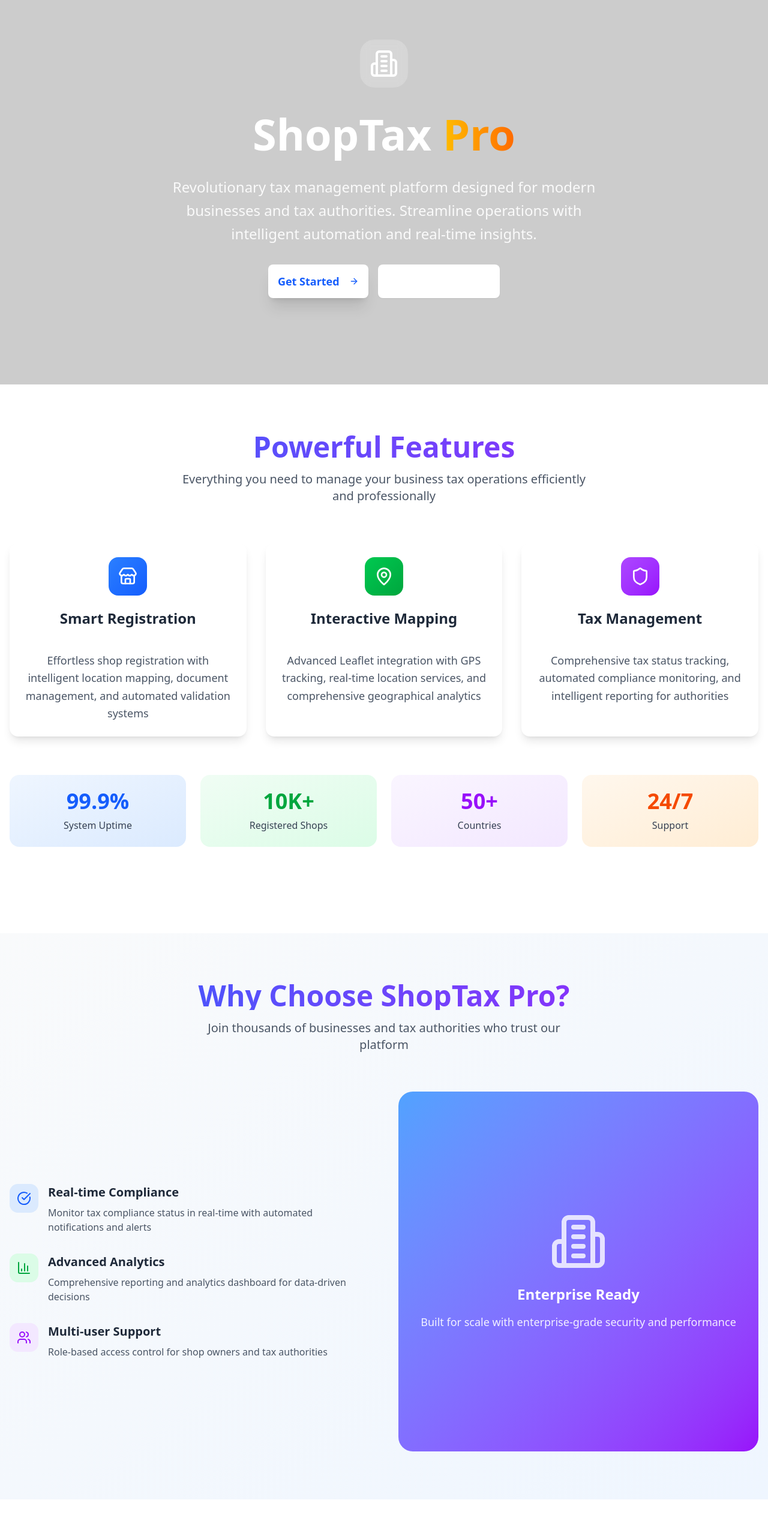
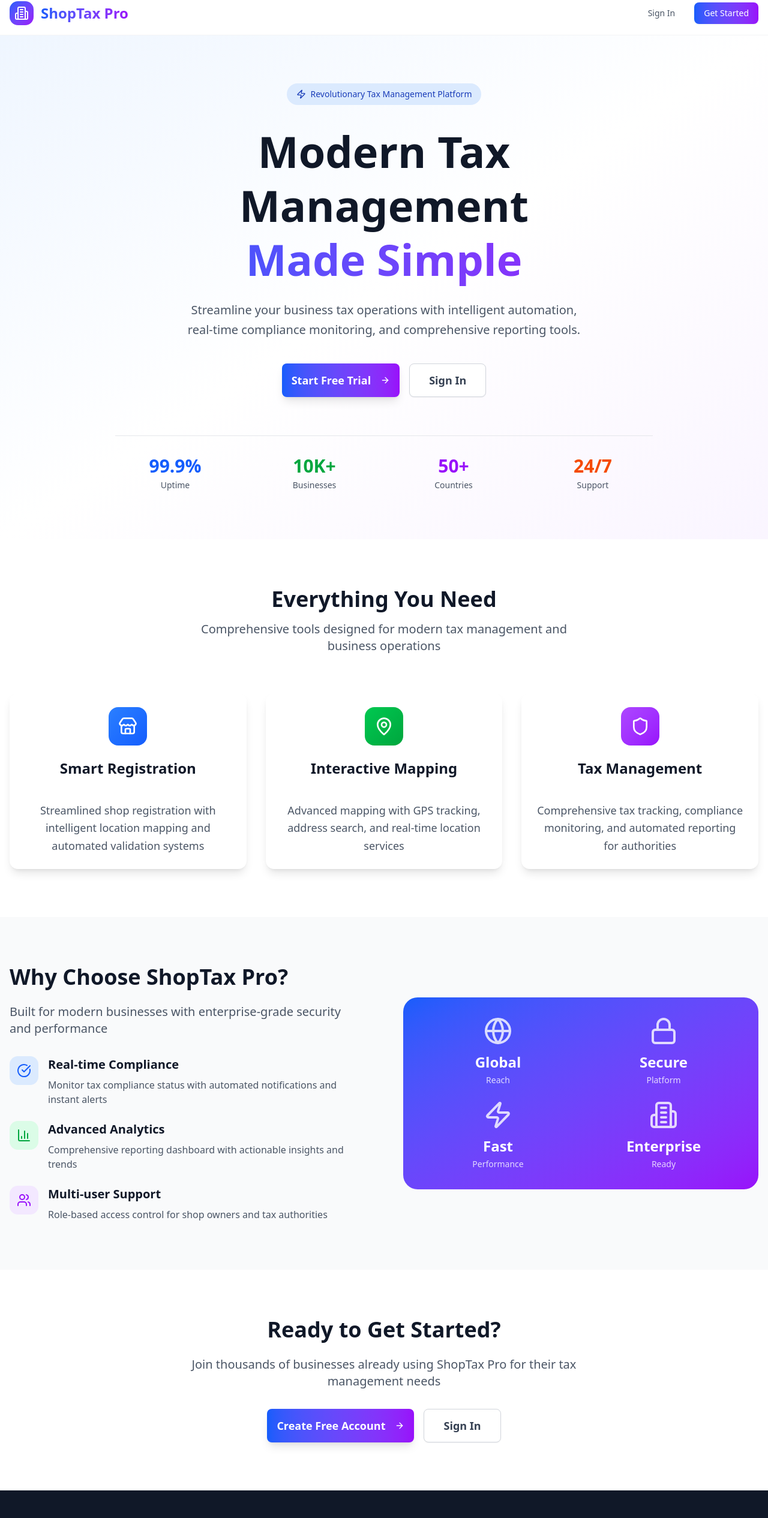
Before and after one commit to UmarFarooq19/ShopTax-Pro, a Next.js app: page / in a window 1280 px wide. Shown: the part 14-2545 px from the top of the page at 60% size. Built offline with nearby package versions, Linux system fonts and the light colour scheme; no server answers.

Commit message:
Home Adjust

```diff
--- a/src/app/page.tsx
+++ b/src/app/page.tsx
@@ -5,7 +5,7 @@ import { useRouter } from "next/navigation"
 import { useAuth } from "@/components/auth-provider"
 import { Button } from "@/components/ui/button"
 import { Card, CardContent, CardDescription, CardHeader, CardTitle } from "@/components/ui/card"
-import { Store, Shield, MapPin, Users, BarChart3, CheckCircle, Building2, ArrowRight } from 'lucide-react'
+import { Store, Shield, MapPin, Users, BarChart3, CheckCircle, Building2, ArrowRight, Zap, Globe, Lock } from 'lucide-react'
 import Link from "next/link"
 
 export default function HomePage() {
@@ -29,10 +29,10 @@ export default function HomePage() {
 
   if (!mounted) {
     return (
-      <div className="min-h-screen flex items-center justify-center gradient-bg">
+      <div className="min-h-screen flex items-center justify-center bg-white">
         <div className="text-center">
-          <div className="animate-spin rounded-full h-16 w-16 border-b-4 border-white mx-auto mb-4"></div>
-          <p className="text-white font-medium">Loading ShopTax Pro...</p>
+          <div className="animate-spin rounded-full h-16 w-16 border-b-4 border-blue-600 mx-auto mb-4"></div>
+          <p className="text-gray-600 font-medium">Loading ShopTax Pro...</p>
         </div>
       </div>
     )
@@ -40,10 +40,10 @@ export default function HomePage() {
 
   if (loading) {
     return (
-      <div className="min-h-screen flex items-center justify-center gradient-bg">
+      <div className="min-h-screen flex items-center justify-center bg-white">
         <div className="text-center">
-          <div className="animate-spin rounded-full h-16 w-16 border-b-4 border-white mx-auto mb-4"></div>
-          <p className="text-white font-medium">Initializing system...</p>
+          <div className="animate-spin rounded-full h-16 w-16 border-b-4 border-blue-600 mx-auto mb-4"></div>
+          <p className="text-gray-600 font-medium">Initializing system...</p>
         </div>
       </div>
     )
@@ -54,206 +54,251 @@ export default function HomePage() {
   }
 
   return (
-    <div className="min-h-screen gradient-bg">
-      {/* Hero Section */}
-      <div className="relative overflow-hidden">
-        <div className="absolute inset-0 bg-black/20"></div>
-        <div className="relative container mx-auto px-4 py-20">
-          <div className="text-center mb-16 animate-fade-in-up">
-            <div className="mx-auto w-20 h-20 bg-white/20 backdrop-blur-sm rounded-3xl flex items-center justify-center mb-8">
-              <Building2 className="h-12 w-12 text-white" />
+    <div className="min-h-screen bg-white">
+      {/* Navigation */}
+      <nav className="border-b border-gray-100 bg-white/95 backdrop-blur-sm sticky top-0 z-50">
+        <div className="container mx-auto px-4 py-4">
+          <div className="flex justify-between items-center">
+            <div className="flex items-center space-x-3">
+              <div className="w-10 h-10 bg-gradient-to-br from-blue-600 to-purple-600 rounded-xl flex items-center justify-center">
+                <Building2 className="h-6 w-6 text-white" />
+              </div>
+              <span className="text-2xl font-bold bg-gradient-to-r from-blue-600 to-purple-600 bg-clip-text text-transparent">
+                ShopTax Pro
+              </span>
             </div>
-            <h1 className="text-6xl md:text-7xl font-bold text-white mb-6 leading-tight">
-              ShopTax
-              <span className="bg-gradient-to-r from-yellow-400 to-orange-500 bg-clip-text text-transparent"> Pro</span>
-            </h1>
-            <p className="text-xl md:text-2xl text-white/90 max-w-3xl mx-auto mb-8 leading-relaxed">
-              Revolutionary tax management platform designed for modern businesses and tax authorities.
-              Streamline operations with intelligent automation and real-time insights.
-            </p>
-            <div className="flex flex-col sm:flex-row gap-4 justify-center">
-              <Button asChild size="lg" className="h-14 px-8 bg-white text-blue-600 hover:bg-gray-100 font-semibold text-lg shadow-xl">
-                <Link href="/auth/login">
-                  Get Started
-                  <ArrowRight className="ml-2 h-5 w-5" />
-                </Link>
+            <div className="flex items-center space-x-4">
+              <Button asChild variant="ghost" className="text-gray-600 hover:text-blue-600">
+                <Link href="/auth/login">Sign In</Link>
               </Button>
-              <Button asChild variant="outline" size="lg" className="h-14 px-8 border-white/30 text-white hover:bg-white/10 font-semibold text-lg">
-                <Link href="/auth/register">
-                  Create Account
-                </Link>
+              <Button asChild className="bg-gradient-to-r from-blue-600 to-purple-600 hover:from-blue-700 hover:to-purple-700 text-white">
+                <Link href="/auth/register">Get Started</Link>
               </Button>
             </div>
           </div>
         </div>
-      </div>
+      </nav>
+
+      {/* Hero Section */}
+      <section className="py-20 bg-gradient-to-br from-blue-50 via-white to-purple-50">
+        <div className="container mx-auto px-4">
+          <div className="text-center max-w-4xl mx-auto">
+            <div className="inline-flex items-center px-4 py-2 bg-blue-100 text-blue-800 rounded-full text-sm font-medium mb-8">
+              <Zap className="h-4 w-4 mr-2" />
+              Revolutionary Tax Management Platform
+            </div>
+            <h1 className="text-5xl md:text-7xl font-bold text-gray-900 mb-6 leading-tight">
+              Modern Tax Management
+              <span className="block bg-gradient-to-r from-blue-600 to-purple-600 bg-clip-text text-transparent">
+                Made Simple
+              </span>
+            </h1>
+            <p className="text-xl text-gray-600 mb-10 leading-relaxed max-w-2xl mx-auto">
+              Streamline your business tax operations with intelligent automation, real-time compliance monitoring, and comprehensive reporting tools.
+            </p>
+            <div className="flex flex-col sm:flex-row gap-4 justify-center mb-16">
+              <Button asChild size="lg" className="h-14 px-8 bg-gradient-to-r from-blue-600 to-purple-600 hover:from-blue-700 hover:to-purple-700 text-white font-semibold text-lg shadow-lg">
+                <Link href="/auth/register">
+                  Start Free Trial
+                  <ArrowRight className="ml-2 h-5 w-5" />
+                </Link>
+              </Button>
+              <Button asChild variant="outline" size="lg" className="h-14 px-8 border-gray-300 text-gray-700 hover:bg-gray-50 font-semibold text-lg">
+                <Link href="/auth/login">
+                  Sign In
+                </Link>
+              </Button>
+            </div>
+
+            {/* Trust Indicators */}
+            <div className="grid grid-cols-2 md:grid-cols-4 gap-8 pt-8 border-t border-gray-200">
+              <div className="text-center">
+                <div className="text-3xl font-bold text-blue-600 mb-1">99.9%</div>
+                <div className="text-sm text-gray-600">Uptime</div>
+              </div>
+              <div className="text-center">
+                <div className="text-3xl font-bold text-green-600 mb-1">10K+</div>
+                <div className="text-sm text-gray-600">Businesses</div>
+              </div>
+              <div className="text-center">
+                <div className="text-3xl font-bold text-purple-600 mb-1">50+</div>
+                <div className="text-sm text-gray-600">Countries</div>
+              </div>
+              <div className="text-center">
+                <div className="text-3xl font-bold text-orange-600 mb-1">24/7</div>
+                <div className="text-sm text-gray-600">Support</div>
+              </div>
+            </div>
+          </div>
+        </div>
+      </section>
 
       {/* Features Section */}
-      <div className="py-20 bg-white">
+      <section className="py-20 bg-white">
         <div className="container mx-auto px-4">
           <div className="text-center mb-16">
-            <h2 className="text-4xl md:text-5xl font-bold bg-gradient-to-r from-blue-600 to-purple-600 bg-clip-text text-transparent mb-4">
-              Powerful Features
+            <h2 className="text-4xl font-bold text-gray-900 mb-4">
+              Everything You Need
             </h2>
             <p className="text-xl text-gray-600 max-w-2xl mx-auto">
-              Everything you need to manage your business tax operations efficiently and professionally
+              Comprehensive tools designed for modern tax management and business operations
             </p>
           </div>
 
-          <div className="grid md:grid-cols-3 gap-8 mb-16">
-            <Card className="group hover:shadow-2xl transition-all duration-300 border-0 shadow-lg hover:-translate-y-2">
+          <div className="grid md:grid-cols-3 gap-8">
+            <Card className="border-0 shadow-lg hover:shadow-xl transition-all duration-300 group">
               <CardHeader className="text-center pb-4">
                 <div className="mx-auto w-16 h-16 bg-gradient-to-br from-blue-500 to-blue-600 rounded-2xl flex items-center justify-center mb-4 group-hover:scale-110 transition-transform">
                   <Store className="h-8 w-8 text-white" />
                 </div>
-                <CardTitle className="text-2xl font-bold text-gray-800">Smart Registration</CardTitle>
+                <CardTitle className="text-2xl font-bold text-gray-900">Smart Registration</CardTitle>
               </CardHeader>
               <CardContent className="text-center">
                 <CardDescription className="text-gray-600 text-lg leading-relaxed">
-                  Effortless shop registration with intelligent location mapping, document management, and automated validation systems
+                  Streamlined shop registration with intelligent location mapping and automated validation systems
                 </CardDescription>
               </CardContent>
             </Card>
 
-            <Card className="group hover:shadow-2xl transition-all duration-300 border-0 shadow-lg hover:-translate-y-2">
+            <Card className="border-0 shadow-lg hover:shadow-xl transition-all duration-300 group">
               <CardHeader className="text-center pb-4">
                 <div className="mx-auto w-16 h-16 bg-gradient-to-br from-green-500 to-green-600 rounded-2xl flex items-center justify-center mb-4 group-hover:scale-110 transition-transform">
                   <MapPin className="h-8 w-8 text-white" />
                 </div>
-                <CardTitle className="text-2xl font-bold text-gray-800">Interactive Mapping</CardTitle>
+                <CardTitle className="text-2xl font-bold text-gray-900">Interactive Mapping</CardTitle>
               </CardHeader>
               <CardContent className="text-center">
                 <CardDescription className="text-gray-600 text-lg leading-relaxed">
-                  Advanced Leaflet integration with GPS tracking, real-time location services, and comprehensive geographical analytics
+                  Advanced mapping with GPS tracking, address search, and real-time location services
                 </CardDescription>
               </CardContent>
             </Card>
 
-            <Card className="group hover:shadow-2xl transition-all duration-300 border-0 shadow-lg hover:-translate-y-2">
+            <Card className="border-0 shadow-lg hover:shadow-xl transition-all duration-300 group">
               <CardHeader className="text-center pb-4">
                 <div className="mx-auto w-16 h-16 bg-gradient-to-br from-purple-500 to-purple-600 rounded-2xl flex items-center justify-center mb-4 group-hover:scale-110 transition-transform">
                   <Shield className="h-8 w-8 text-white" />
                 </div>
-                <CardTitle className="text-2xl font-bold text-gray-800">Tax Management</CardTitle>
+                <CardTitle className="text-2xl font-bold text-gray-900">Tax Management</CardTitle>
               </CardHeader>
               <CardContent className="text-center">
                 <CardDescription className="text-gray-600 text-lg leading-relaxed">
-                  Comprehensive tax status tracking, automated compliance monitoring, and intelligent reporting for authorities
+                  Comprehensive tax tracking, compliance monitoring, and automated reporting for authorities
                 </CardDescription>
               </CardContent>
             </Card>
           </div>
-
-          {/* Stats Section */}
-          <div className="grid md:grid-cols-4 gap-6 mb-16">
-            <div className="text-center p-6 bg-gradient-to-br from-blue-50 to-blue-100 rounded-2xl">
-              <div className="text-4xl font-bold text-blue-600 mb-2">99.9%</div>
-              <div className="text-gray-700 font-medium">System Uptime</div>
-            </div>
-            <div className="text-center p-6 bg-gradient-to-br from-green-50 to-green-100 rounded-2xl">
-              <div className="text-4xl font-bold text-green-600 mb-2">10K+</div>
-              <div className="text-gray-700 font-medium">Registered Shops</div>
-            </div>
-            <div className="text-center p-6 bg-gradient-to-br from-purple-50 to-purple-100 rounded-2xl">
-              <div className="text-4xl font-bold text-purple-600 mb-2">50+</div>
-              <div className="text-gray-700 font-medium">Countries</div>
-            </div>
-            <div className="text-center p-6 bg-gradient-to-br from-orange-50 to-orange-100 rounded-2xl">
-              <div className="text-4xl font-bold text-orange-600 mb-2">24/7</div>
-              <div className="text-gray-700 font-medium">Support</div>
-            </div>
-          </div>
         </div>
-      </div>
+      </section>
 
       {/* Benefits Section */}
-      <div className="py-20 bg-gradient-to-br from-gray-50 to-blue-50">
+      <section className="py-20 bg-gray-50">
         <div className="container mx-auto px-4">
-          <div className="text-center mb-16">
-            <h2 className="text-4xl md:text-5xl font-bold bg-gradient-to-r from-blue-600 to-purple-600 bg-clip-text text-transparent mb-4">
-              Why Choose ShopTax Pro?
-            </h2>
-            <p className="text-xl text-gray-600 max-w-2xl mx-auto">
-              Join thousands of businesses and tax authorities who trust our platform
-            </p>
-          </div>
+          <div className="grid lg:grid-cols-2 gap-16 items-center">
+            <div>
+              <h2 className="text-4xl font-bold text-gray-900 mb-6">
+                Why Choose ShopTax Pro?
+              </h2>
+              <p className="text-xl text-gray-600 mb-8">
+                Built for modern businesses with enterprise-grade security and performance
+              </p>
 
-          <div className="grid md:grid-cols-2 gap-12 items-center">
-            <div className="space-y-8">
-              <div className="flex items-start space-x-4">
-                <div className="p-3 bg-blue-100 rounded-xl">
-                  <CheckCircle className="h-6 w-6 text-blue-600" />
+              <div className="space-y-6">
+                <div className="flex items-start space-x-4">
+                  <div className="w-12 h-12 bg-blue-100 rounded-xl flex items-center justify-center flex-shrink-0">
+                    <CheckCircle className="h-6 w-6 text-blue-600" />
+                  </div>
+                  <div>
+                    <h3 className="text-xl font-bold text-gray-900 mb-2">Real-time Compliance</h3>
+                    <p className="text-gray-600">Monitor tax compliance status with automated notifications and instant alerts</p>
+                  </div>
                 </div>
-                <div>
-                  <h3 className="text-xl font-bold text-gray-800 mb-2">Real-time Compliance</h3>
-                  <p className="text-gray-600">Monitor tax compliance status in real-time with automated notifications and alerts</p>
+
+                <div className="flex items-start space-x-4">
+                  <div className="w-12 h-12 bg-green-100 rounded-xl flex items-center justify-center flex-shrink-0">
+                    <BarChart3 className="h-6 w-6 text-green-600" />
+                  </div>
+                  <div>
+                    <h3 className="text-xl font-bold text-gray-900 mb-2">Advanced Analytics</h3>
+                    <p className="text-gray-600">Comprehensive reporting dashboard with actionable insights and trends</p>
+                  </div>
                 </div>
-              </div>
-              <div className="flex items-start space-x-4">
-                <div className="p-3 bg-green-100 rounded-xl">
-                  <BarChart3 className="h-6 w-6 text-green-600" />
-                </div>
-                <div>
-                  <h3 className="text-xl font-bold text-gray-800 mb-2">Advanced Analytics</h3>
-                  <p className="text-gray-600">Comprehensive reporting and analytics dashboard for data-driven decisions</p>
-                </div>
-              </div>
-              <div className="flex items-start space-x-4">
-                <div className="p-3 bg-purple-100 rounded-xl">
-                  <Users className="h-6 w-6 text-purple-600" />
-                </div>
-                <div>
-                  <h3 className="text-xl font-bold text-gray-800 mb-2">Multi-user Support</h3>
-                  <p className="text-gray-600">Role-based access control for shop owners and tax authorities</p>
+
+                <div className="flex items-start space-x-4">
+                  <div className="w-12 h-12 bg-purple-100 rounded-xl flex items-center justify-center flex-shrink-0">
+                    <Users className="h-6 w-6 text-purple-600" />
+                  </div>
+                  <div>
+                    <h3 className="text-xl font-bold text-gray-900 mb-2">Multi-user Support</h3>
+                    <p className="text-gray-600">Role-based access control for shop owners and tax authorities</p>
+                  </div>
                 </div>
               </div>
             </div>
+
             <div className="relative">
-              <div className="aspect-square bg-gradient-to-br from-blue-400 to-purple-600 rounded-3xl p-8 text-white">
-                <div className="text-center h-full flex flex-col justify-center">
-                  <Building2 className="h-24 w-24 mx-auto mb-6 opacity-80" />
-                  <h3 className="text-2xl font-bold mb-4">Enterprise Ready</h3>
-                  <p className="text-lg opacity-90">
-                    Built for scale with enterprise-grade security and performance
-                  </p>
+              <div className="bg-gradient-to-br from-blue-600 to-purple-600 rounded-3xl p-8 text-white">
+                <div className="grid grid-cols-2 gap-6">
+                  <div className="text-center">
+                    <Globe className="h-12 w-12 mx-auto mb-3 opacity-80" />
+                    <div className="text-2xl font-bold mb-1">Global</div>
+                    <div className="text-sm opacity-80">Reach</div>
+                  </div>
+                  <div className="text-center">
+                    <Lock className="h-12 w-12 mx-auto mb-3 opacity-80" />
+                    <div className="text-2xl font-bold mb-1">Secure</div>
+                    <div className="text-sm opacity-80">Platform</div>
+                  </div>
+                  <div className="text-center">
+                    <Zap className="h-12 w-12 mx-auto mb-3 opacity-80" />
+                    <div className="text-2xl font-bold mb-1">Fast</div>
+                    <div className="text-sm opacity-80">Performance</div>
+                  </div>
+                  <div className="text-center">
+                    <Building2 className="h-12 w-12 mx-auto mb-3 opacity-80" />
+                    <div className="text-2xl font-bold mb-1">Enterprise</div>
+                    <div className="text-sm opacity-80">Ready</div>
+                  </div>
                 </div>
               </div>
             </div>
           </div>
         </div>
-      </div>
+      </section>
 
       {/* CTA Section */}
-      <div className="py-20 gradient-bg">
+      <section className="py-20 bg-white">
         <div className="container mx-auto px-4 text-center">
-          <h2 className="text-4xl md:text-5xl font-bold text-white mb-6">
-            Ready to Transform Your Tax Management?
+          <h2 className="text-4xl font-bold text-gray-900 mb-6">
+            Ready to Get Started?
           </h2>
-          <p className="text-xl text-white/90 mb-8 max-w-2xl mx-auto">
-            Join the revolution in business tax management. Get started today and experience the difference.
+          <p className="text-xl text-gray-600 mb-8 max-w-2xl mx-auto">
+            Join thousands of businesses already using ShopTax Pro for their tax management needs
           </p>
           <div className="flex flex-col sm:flex-row gap-4 justify-center">
-            <Button asChild size="lg" className="h-14 px-8 bg-white text-blue-600 hover:bg-gray-100 font-semibold text-lg shadow-xl">
+            <Button asChild size="lg" className="h-14 px-8 bg-gradient-to-r from-blue-600 to-purple-600 hover:from-blue-700 hover:to-purple-700 text-white font-semibold text-lg shadow-lg">
               <Link href="/auth/register">
-                Start Free Trial
+                Create Free Account
                 <ArrowRight className="ml-2 h-5 w-5" />
               </Link>
             </Button>
-            <Button asChild variant="outline" size="lg" className="h-14 px-8 border-white/30 text-white hover:bg-white/10 font-semibold text-lg">
+            <Button asChild variant="outline" size="lg" className="h-14 px-8 border-gray-300 text-gray-700 hover:bg-gray-50 font-semibold text-lg">
               <Link href="/auth/login">
                 Sign In
               </Link>
             </Button>
           </div>
         </div>
-      </div>
+      </section>
 
       {/* Footer */}
       <footer className="bg-gray-900 text-white py-12">
         <div className="container mx-auto px-4">
           <div className="text-center">
-            <div className="flex items-center justify-center space-x-2 mb-4">
-              <Building2 className="h-8 w-8" />
+            <div className="flex items-center justify-center space-x-3 mb-4">
+              <div className="w-10 h-10 bg-gradient-to-br from-blue-600 to-purple-600 rounded-xl flex items-center justify-center">
+                <Building2 className="h-6 w-6 text-white" />
+              </div>
               <span className="text-2xl font-bold">ShopTax Pro</span>
             </div>
             <p className="text-gray-400 mb-4">
```
